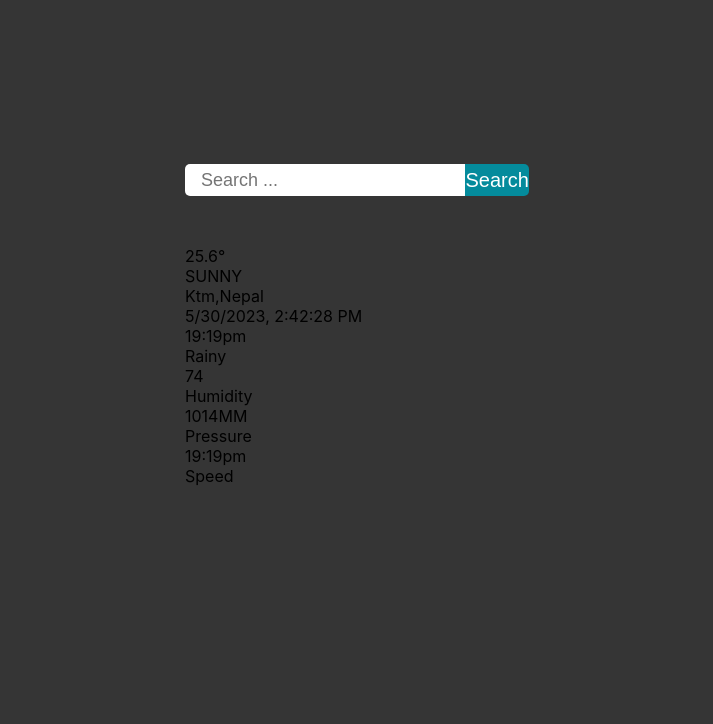
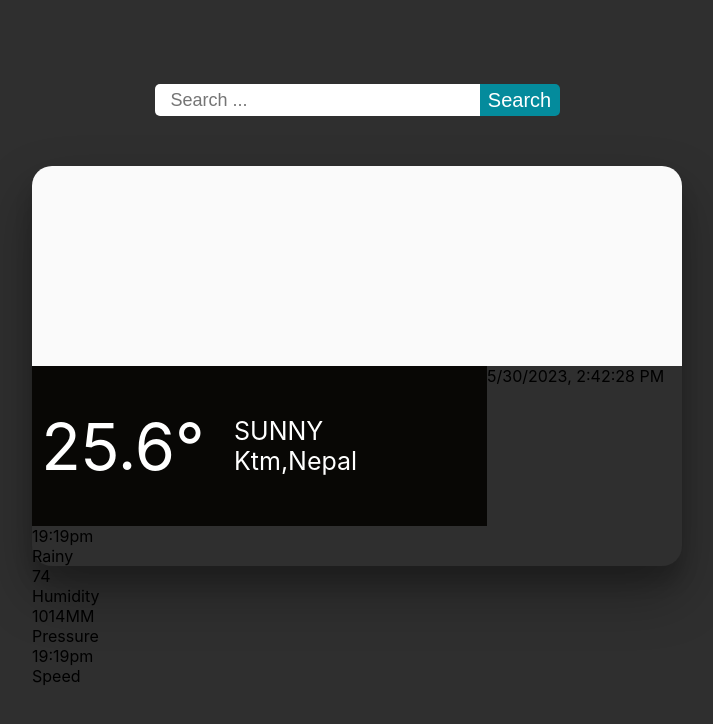
Before and after one commit to Rajan-7/reactjs, a React (Create React App) app: page / in a window 1280 px wide. Shown: the top 724 px of the page, without its empty margins (283-996 px from the left). Built offline with nearby package versions, Linux system fonts and the light colour scheme; some icons are missing.

Commit message:
style for widget class

```diff
--- a/src/components/weather/style.css
+++ b/src/components/weather/style.css
@@ -6,9 +6,8 @@
   box-sizing: border-box;
 }
 
-
 body {
-  background: rgb(53, 53, 53);
+  background: #2f2f2f;
   height: 100vh;
   min-height: 100vh;
   display: grid;
@@ -30,7 +29,7 @@ body {
   justify-content: center;
 }
 .searchTerm {
-  width: 100%;
+  width: 50%;
   padding: 16px;
   border: none;
   height: 20px;
@@ -54,3 +53,49 @@ body {
   font-size: 20px;
   outline: none;
 }
+
+/* Main section style */
+.widget {
+  display: flex;
+  height: 400px;
+  width: 650px;
+  flex-wrap: wrap;
+  cursor: pointer;
+  border-radius: 20px;
+  box-shadow: 0 27px 55px 0 rgb(0, 0, 0, 0.3), 0 17px 17px 0 rgb(0, 0, 0, 0.15);
+}
+.weather-icon {
+  flex: 1 100%;
+  height: 50%;
+  border-top-left-radius: 20px;
+  border-top-right-radius: 20px;
+  background: #fafafa;
+  font-family: weathericons;
+  display: flex;
+  align-items: center;
+  justify-content: center;
+  font-size: 100px;
+}
+.weather-info {
+  flex: 0 0 70%;
+  height: 40%;
+  background: #080705;
+  color: white;
+  display: flex;
+  align-items: center;
+}
+.temperature{
+  flex:0 0 40%;
+  width:100%;
+  font-size: 65px;
+  display: flex;
+  justify-content: space-around;
+  margin-right: 20px;
+}
+.description{
+  flex:0 0 60%;
+  font-size: 25px;
+  flex-direction: column;
+  width: 100%;
+  justify-content: center;
+}
```
